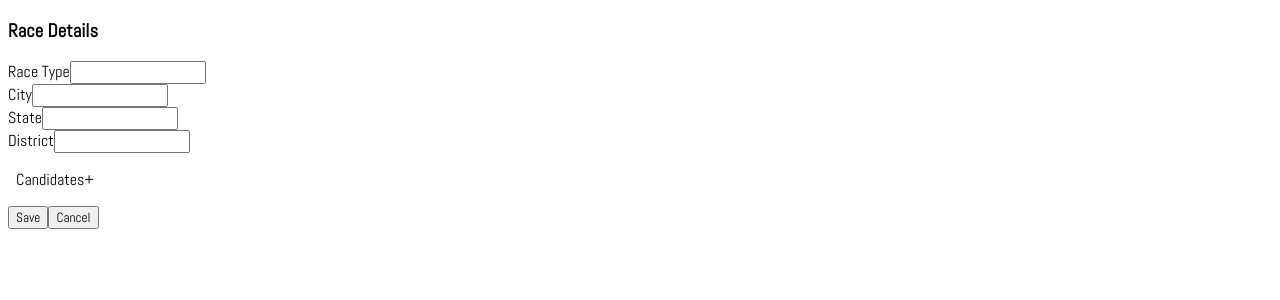
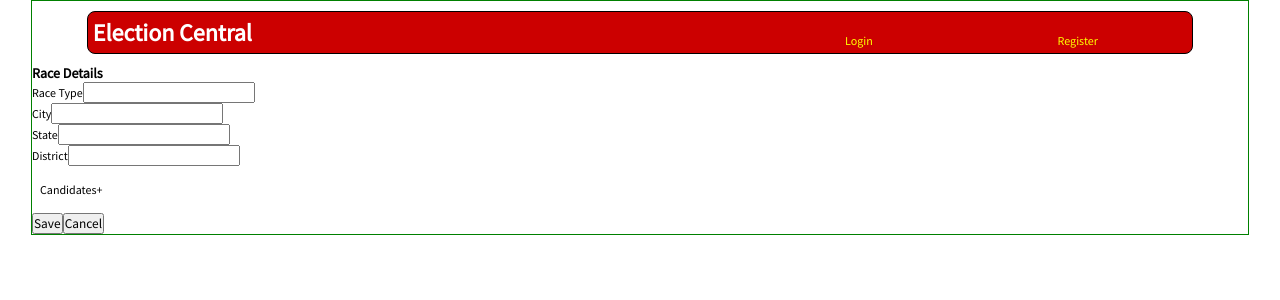
Before and after one commit to brianjb-lfl/e-central-client, an Angular app: page /race-edit in a window 1280 px wide. Shown: the top 300 px of the page. Built offline with nearby package versions, Linux system fonts and the light colour scheme.

Commit message:
Added header component.

```diff
--- a/src/app/app.component.html
+++ b/src/app/app.component.html
@@ -1,3 +1,4 @@
 <div>
+  <app-header></app-header>
   <router-outlet></router-outlet>
 </div>
--- a/src/app/app.module.ts
+++ b/src/app/app.module.ts
@@ -12,6 +12,7 @@ import { RacesResultsComponent } from './components/races-results/races-results.
 import { RacesVotingComponent } from './components/races-voting/races-voting.component';
 import { UsersRegisterComponent } from './components/users-register/users-register.component';
 import { UsersLoginComponent } from './components/users-login/users-login.component';
+import { HeaderComponent } from './components/header/header.component';
 
 import { RacesService } from './services/races.service';
 import { AuthService } from './services/auth.service';
@@ -34,7 +35,8 @@ const appRoutes: Routes = [
     RacesResultsComponent,
     RacesVotingComponent,
     UsersRegisterComponent,
-    UsersLoginComponent
+    UsersLoginComponent,
+    HeaderComponent
   ],
   imports: [
     BrowserModule,
--- /dev/null
+++ b/src/app/components/header/header.component.css
@@ -0,0 +1,38 @@
+.header-container {
+  width: 90%;
+  margin: 10px auto;
+  padding: 5px;
+  display: flex;
+  justify-content: space-between;
+  background-color: #cc0000;
+  border: 1px solid black;
+  border-radius: 8px;
+}
+
+.logo-block {
+  max-width: 55%;
+}
+
+.logo-block h1 {
+  color: white;
+}
+
+.nav-block {
+  width: 40%;
+  display: flex;
+  justify-content: space-around;
+  align-items: flex-end;
+}
+
+.nav-block span {
+  width: 40%;
+  text-align: center;
+}
+
+a {
+  color: yellow;
+}
+
+a:hover {
+  cursor: pointer;
+}
--- /dev/null
+++ b/src/app/components/header/header.component.html
@@ -0,0 +1,15 @@
+<div class="header-container">
+  <div class="logo-block header-block">
+    <h1>Election Central</h1>
+  </div>
+
+  <!-- no user logged in -->
+  <div *ngIf="currUserName === 'no session'"class="nav-block header-block">
+    <span><a (click)="onLogin()">Login</a></span>
+    <span><a (click)="onRegister()">Register</a></span>
+  </div>
+  <!-- user logged in -->
+  <div *ngIf="currUserName !== 'no session'" class="nav-block header-block">
+    <a (click)="onLogout()">Logout</a>
+  </div>
+</div>
--- /dev/null
+++ b/src/app/components/header/header.component.ts
@@ -0,0 +1,35 @@
+import { Component, OnInit } from '@angular/core';
+import { AuthService } from '../../services/auth.service';
+import { Router } from '@angular/router';
+
+@Component({
+  selector: 'app-header',
+  templateUrl: './header.component.html',
+  styleUrls: ['./header.component.css']
+})
+export class HeaderComponent implements OnInit {
+
+  currUserName: string = '';
+
+  constructor(
+    private authService: AuthService,
+    private router: Router) { }
+
+  ngOnInit() {
+    this.currUserName = this.authService.currUser.username;
+  }
+
+  onLogin() {
+    this.router.navigate(['/login']);
+  }
+
+  onRegister() {
+    this.router.navigate(['/register']);
+  }
+
+  onLogout() {
+    this.authService.userLogout();
+    this.router.navigate(['/']);
+  }
+
+}
--- a/src/app/components/races-results/races-results.component.html
+++ b/src/app/components/races-results/races-results.component.html
@@ -1,16 +1,30 @@
 <div class="container">
   <h3>Race Results</h3>
   <div *ngFor="let race of races">
-    <div class="race-header">
-      {{race.state}}
-      {{race.city}}
-      {{race.type}}
-      {{race.district}}
+
+    <!-- state level race -->
+    <div *ngIf="race.city==='n/a'" class="race-header">
+      {{race.type}} -
+      State of {{race.state}}
     </div>
+
+    <!-- city level race -->
+    <div *ngIf="race.district==='n/a' && race.city !=='n/a'" class="race-header">
+      {{race.type}} -
+      {{race.city}}, {{race.state}}
+    </div>
+
+    <!-- district level race -->
+    <div *ngIf="race.district !=='n/a'" class="race-header">
+      {{race.type}} -
+      {{race.city}}, {{race.state}} - District {{race.district}}
+    </div>
+
     <div *ngFor="let candidate of race.candidates" class="candidate-row">
       <div class="candidate-row">
         {{candidate.candidate.name}} -
         {{candidate.candidate.votes | number}}
+        {{(candidate.candidate.votes / raceTotals[race._id]) | percent: '0.1'}}
       </div>
     </div>
   </div>
--- a/src/app/components/races-results/races-results.component.ts
+++ b/src/app/components/races-results/races-results.component.ts
@@ -15,6 +15,7 @@ export class RacesResultsComponent implements OnInit {
     private router: Router) { }
 
   races = [];
+  raceTotals = {};
 
   ngOnInit() {
     this.getRaces();
@@ -26,6 +27,7 @@ export class RacesResultsComponent implements OnInit {
         (races: any[]) => {
           this.racesService.setRaces(races);
           this.races = this.racesService.racesArr;
+          this.raceTotals = this.racesService.racesTotals;
         },
         (err) => console.log(err)
       );
--- a/src/index.html
+++ b/src/index.html
@@ -7,7 +7,7 @@
 
   <meta name="viewport" content="width=device-width, initial-scale=1">
   <link rel="icon" type="image/x-icon" href="favicon.ico">
-  <link href="https://fonts.googleapis.com/css?family=Abel" rel="stylesheet">
+  <link href="https://fonts.googleapis.com/css?family=Source+Sans+Pro" rel="stylesheet">
 </head>
 <body>
   <app-root></app-root>
--- a/src/styles.css
+++ b/src/styles.css
@@ -1,4 +1,13 @@
 * {
-  font-family: 'Abel', sans-serif;
+  font-family: 'Source Sans Pro', sans-serif;
   color: black;
+  margin: 0;
+  padding: 0;
 }
+
+body {
+  width: 95%;
+  margin: 0 auto;
+  font-size: 12px;
+  border: 1px solid green;
+}
```
Also changed, not shown: 1 other file (tests, documents, lock files or other folders).
